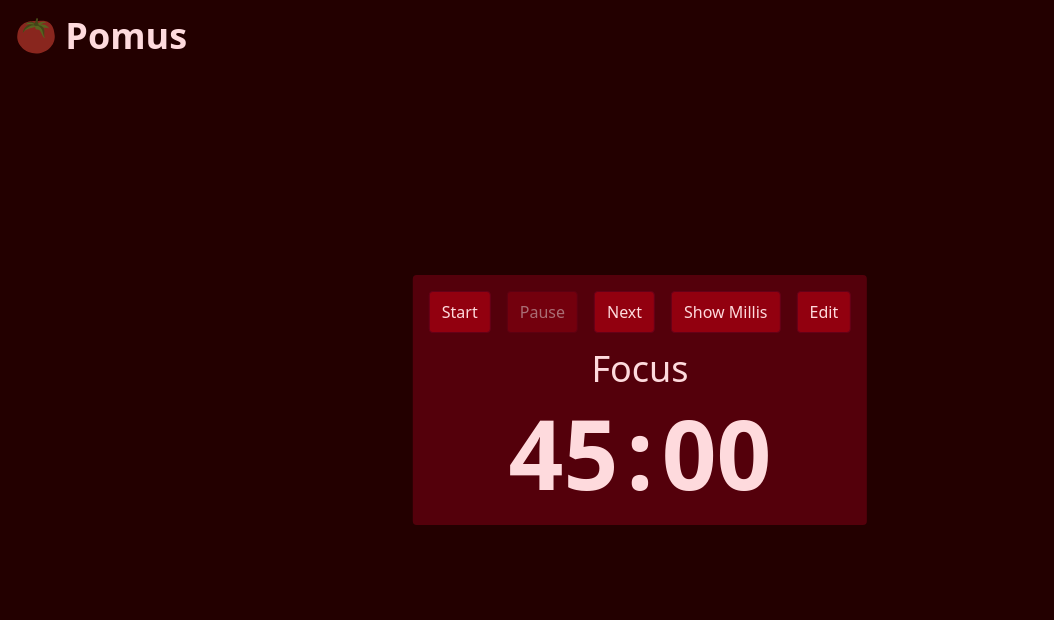
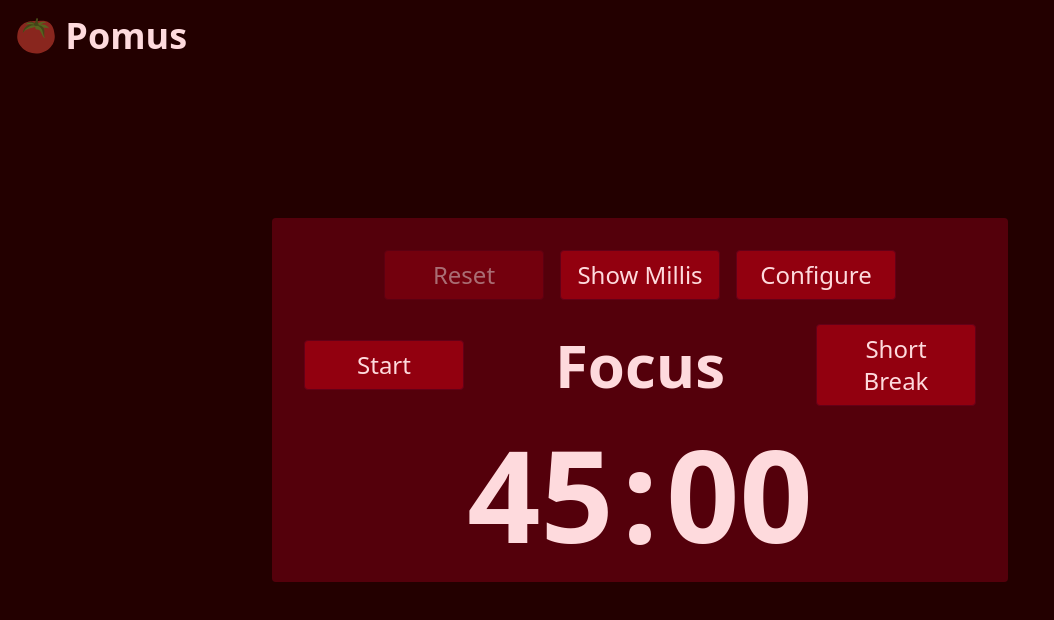
Before and after one commit to sviatoslav-hr/pomus, a SvelteKit app: page / in a window 1280 px wide. Shown: the top 620 px of the page, without its empty margins (0-1054 px from the left). Built offline with nearby package versions, Linux system fonts and the light colour scheme.

Commit message:
feat: add resume button, update layout

```diff
--- a/src/lib/components/Button.svelte
+++ b/src/lib/components/Button.svelte
@@ -16,7 +16,7 @@
 <button
 	{type}
 	class={merge(
-		'rounded border-1 border-border bg-bg-light px-3 py-2 transition-colors not-disabled:hover:cursor-pointer not-disabled:hover:bg-bg-light/80 disabled:opacity-50',
+		'rounded border-1 border-border bg-bg-light px-4 py-2 text-2xl transition-colors not-disabled:hover:cursor-pointer not-disabled:hover:bg-bg-light/80 disabled:opacity-50',
 		classInput
 	)}
 	{disabled}
--- a/src/lib/components/TimerDispay.svelte
+++ b/src/lib/components/TimerDispay.svelte
@@ -12,7 +12,7 @@
 	let { class: classInput, timer, showMilliseconds = false }: Props = $props();
 </script>
 
-<div class={merge('flex justify-center gap-2 text-8xl font-bold tabular-nums', classInput)}>
+<div class={merge('flex justify-center gap-2 text-9xl font-bold tabular-nums', classInput)}>
 	{#if timer.hours}
 		<span>{padNumber(timer.hours)}</span>
 		:
--- a/src/lib/pomodoro.ts
+++ b/src/lib/pomodoro.ts
@@ -5,14 +5,13 @@ export interface PomodoroConfig {
 	shortBreakMinutes: number;
 	shortBreaksCount: number;
 	longBreakMinutes: number;
-	initialPhase: PomodoroPhase;
 }
 
 export type PomodoroPhase = 'focus' | 'shortBreak' | 'longBreak';
 
-export const HOURS = 1000 * 60 * 60;
-export const MINUTES = 1000 * 60;
 export const SECONDS = 1000;
+export const MINUTES = SECONDS * 60;
+export const HOURS = MINUTES * 60;
 
 const POMODORO_INTERVAL_MS = 367;
 type IntervalId = ReturnType<typeof setInterval>;
@@ -20,6 +19,7 @@ type IntervalId = ReturnType<typeof setInterval>;
 interface PomodoroEvents {
 	started: void;
 	paused: void;
+	resumed: void;
 	tick: { millisecondsLeft: number };
 	phaseEnded: { prev: PomodoroPhase; next: PomodoroPhase };
 }
@@ -31,7 +31,7 @@ export class PomodoroTimer {
 	longBreakMinutes: number;
 	events = new EventEmitter<PomodoroEvents>();
 
-	currentPhase: PomodoroPhase;
+	currentPhase: PomodoroPhase = 'focus';
 
 	millisecondsPassed: number = 0;
 	shortBreaksDone: number = 0;
@@ -42,10 +42,9 @@ export class PomodoroTimer {
 		this.shortBreakMinutes = config.shortBreakMinutes;
 		this.shortBreaksCount = config.shortBreaksCount;
 		this.longBreakMinutes = config.longBreakMinutes;
-		this.currentPhase = config.initialPhase;
 	}
 
-	get active(): boolean {
+	get running(): boolean {
 		return this.intervalId !== null;
 	}
 
@@ -76,14 +75,43 @@ export class PomodoroTimer {
 	}
 
 	start(phase: PomodoroPhase = this.currentPhase) {
+		if (this.intervalId) this.pause();
+		this.millisecondsPassed = 0;
+		this.currentPhase = phase;
+		if (phase === 'shortBreak') {
+			this.shortBreaksDone++;
+		} else if (phase === 'longBreak') {
+			this.shortBreaksDone = 0;
+		}
+		this.runTimer();
+		this.events.emit('started', undefined);
+	}
+
+	resume() {
+		if (this.millisecondsPassed === 0) {
+			console.error('Cannot resume a non-paused timer. Use start() instead.');
+			return;
+		}
+		if (this.millisecondsPassed >= this.getCurrentPhaseMilliseconds()) {
+			console.error('Cannot resume a finished timer. Use start() instead.');
+			return;
+		}
+		this.runTimer();
+		this.events.emit('resumed', undefined);
+	}
+
+	pause() {
+		if (this.intervalId) {
+			clearInterval(this.intervalId);
+			this.intervalId = null;
+			this.events.emit('paused', undefined);
+		} else {
+			console.error('Cannot pause a non-active timer.');
+		}
+	}
+
+	private runTimer() {
 		const timer = this;
-		if (timer.intervalId) timer.pause();
-		timer.millisecondsPassed = 0;
-		timer.currentPhase = phase;
-		if (phase === 'shortBreak') {
-			timer.shortBreaksDone++;
-		}
-
 		let lastTime = Date.now();
 		timer.intervalId = setInterval(() => {
 			const nowTime = Date.now();
@@ -104,17 +132,6 @@ export class PomodoroTimer {
 			timer.events.emit('tick', { millisecondsLeft });
 			lastTime = nowTime;
 		}, POMODORO_INTERVAL_MS);
-
-		timer.events.emit('started', undefined);
-	}
-
-	pause() {
-		const timer = this;
-		if (timer.intervalId) {
-			clearInterval(timer.intervalId);
-			timer.intervalId = null;
-			timer.events.emit('paused', undefined);
-		}
 	}
 
 	updateConfig(config: Omit<PomodoroConfig, 'initialPhase'>) {
@@ -122,6 +139,16 @@ export class PomodoroTimer {
 		this.shortBreakMinutes = config.shortBreakMinutes;
 		this.longBreakMinutes = config.longBreakMinutes;
 		this.shortBreaksCount = config.shortBreaksCount;
+	}
+
+	reset() {
+		if (this.intervalId) {
+			clearInterval(this.intervalId);
+			this.intervalId = null;
+		}
+		this.currentPhase = 'focus';
+		this.millisecondsPassed = 0;
+		this.shortBreaksDone = 0;
 	}
 }
 
--- a/src/routes/+page.svelte
+++ b/src/routes/+page.svelte
@@ -4,7 +4,13 @@
 	import TimerDisplay from '$lib/components/TimerDispay.svelte';
 	import TimerForm from '$lib/components/TimerForm.svelte';
 	import { padNumber } from '$lib/number';
-	import { parseTimer, PomodoroTimer, type ParsedTimer, type PomodoroConfig } from '$lib/pomodoro';
+	import {
+		parseTimer,
+		PomodoroTimer,
+		type ParsedTimer,
+		type PomodoroConfig,
+		type PomodoroPhase
+	} from '$lib/pomodoro';
 
 	let config: PomodoroConfig = $state({
 		focusMinutes: 45,
@@ -19,18 +25,16 @@
 	let sound: HTMLAudioElement | null = null;
 
 	let currentPhase = $state(timer.currentPhase);
-	let currentPhaseName = $derived.by(() => {
-		if (currentPhase === 'focus') return 'Focus';
-		if (currentPhase === 'shortBreak') return 'Short Break';
-		if (currentPhase === 'longBreak') return 'Long Break';
-	});
-	let isTimerActive = $state(timer.active);
+	let currentPhaseName = $derived(getPhaseName(currentPhase));
+	let nextPhaseName = $state(getPhaseName(timer.getNextPhase()));
+	let isTimerRunning = $state(timer.running);
+	let isTimerPaused = $state(false);
 	let totalMsLeft = $state(timer.getCurrentPhaseMilliseconds());
 	let isFormActive = $state(false);
 	let showMillis = $state(false);
 	let time: ParsedTimer = $derived(parseTimer(totalMsLeft));
 	let title = $derived.by(() => {
-		if (!isTimerActive) return 'Pomus';
+		if (!isTimerRunning && !isTimerPaused) return 'Pomus';
 		return `${time.hours > 0 ? padNumber(time.hours) + ':' : ''}${padNumber(time.minutes)}:${padNumber(
 			time.seconds
 		)} - ${currentPhaseName}`;
@@ -38,39 +42,64 @@
 
 	timer.events.on('started', () => {
 		currentPhase = timer.currentPhase;
-		isTimerActive = timer.active;
+		isTimerRunning = timer.running;
 	});
 
 	timer.events.on('paused', () => {
-		isTimerActive = timer.active;
+		isTimerRunning = timer.running;
 	});
 
 	timer.events.on('tick', (e) => {
 		totalMsLeft = e.millisecondsLeft;
-		isTimerActive = timer.active;
+		isTimerRunning = timer.running;
 	});
 	timer.events.on('phaseEnded', () => {
 		sound?.play();
-		isTimerActive = timer.active;
+		isTimerRunning = timer.running;
 	});
 
 	function handleStartPressed() {
 		isFormActive = false;
-		timer.start();
-	}
-	function handlePausePressed() {
-		isFormActive = false;
-		timer.pause();
+		if (isTimerRunning) {
+			timer.pause();
+			isTimerPaused = true;
+		} else if (isTimerPaused) {
+			timer.resume();
+			isTimerPaused = false;
+		} else {
+			timer.start();
+			isTimerPaused = false;
+		}
 	}
 	function handleNextPhasePressed() {
 		isFormActive = false;
+		isTimerPaused = false;
 		// FIXME: you never get to the long break if you skip phases.
 		timer.start(timer.getNextPhase());
+		nextPhaseName = getPhaseName(timer.getNextPhase());
+	}
+	function handleResetPressed() {
+		isFormActive = false;
+		isTimerPaused = false;
+		isTimerRunning = false;
+		timer.reset();
+		currentPhase = timer.currentPhase;
+		totalMsLeft = timer.getCurrentPhaseMilliseconds();
 	}
 	function handleConfigChanged(value: Omit<PomodoroConfig, 'initialPhase'>) {
 		timer.updateConfig(value);
 		config = { ...config, ...value };
 		totalMsLeft = timer.getCurrentPhaseMilliseconds();
+	}
+	function getPhaseName(phase: PomodoroPhase): string {
+		switch (phase) {
+			case 'focus':
+				return 'Focus';
+			case 'shortBreak':
+				return 'Short Break';
+			case 'longBreak':
+				return 'Long Break';
+		}
 	}
 </script>
 
@@ -81,21 +110,35 @@
 <div
 	class="absolute top-1/2 left-1/2 flex max-w-screen -translate-1/2 flex-row items-start rounded bg-bg"
 >
-	<div class="p-4 pb-6">
-		<div class="mb-4 flex justify-center gap-4">
-			<Button onClick={handleStartPressed} disabled={isTimerActive}>Start</Button>
-			<Button onClick={handlePausePressed} disabled={!isTimerActive}>Pause</Button>
-			<Button onClick={handleNextPhasePressed}>Next</Button>
-			<Button class="text-nowrap" onClick={() => (showMillis = !showMillis)}>
+	<div class="p-8 pb-6">
+		<div class="mb-6 flex justify-center gap-4">
+			<Button
+				class="min-w-[10rem] text-nowrap"
+				onClick={handleResetPressed}
+				disabled={!isTimerRunning && !isTimerPaused}
+			>
+				Reset
+			</Button>
+			<Button class="min-w-[10rem] text-nowrap" onClick={() => (showMillis = !showMillis)}>
 				{showMillis ? 'Hide' : 'Show'} Millis
 			</Button>
-			<Button onClick={() => (isFormActive = !isFormActive)} disabled={isTimerActive}>
-				{isFormActive ? 'Close' : 'Edit'}
+			<Button
+				class="min-w-[10rem]"
+				onClick={() => (isFormActive = !isFormActive)}
+				disabled={isTimerRunning}
+			>
+				{isFormActive ? 'Close' : 'Configure'}
 			</Button>
 		</div>
-		<div class="mb-4 text-center text-4xl">
-			{currentPhaseName}
+
+		<div class="mb-6 flex items-center justify-center gap-4">
+			<Button class="min-w-[10rem]" onClick={handleStartPressed}>
+				{isTimerRunning ? 'Pause' : isTimerPaused ? 'Resume' : 'Start'}
+			</Button>
+			<div class="min-w-[20rem] text-center text-6xl font-bold">{currentPhaseName}</div>
+			<Button class="min-w-[10rem]" onClick={handleNextPhasePressed}>{nextPhaseName}</Button>
 		</div>
+
 		<TimerDisplay timer={time} showMilliseconds={showMillis} class="text-text" />
 	</div>
 	{#if isFormActive}
```
Also changed, not shown: 1 other file (tests, documents, lock files or other folders).
